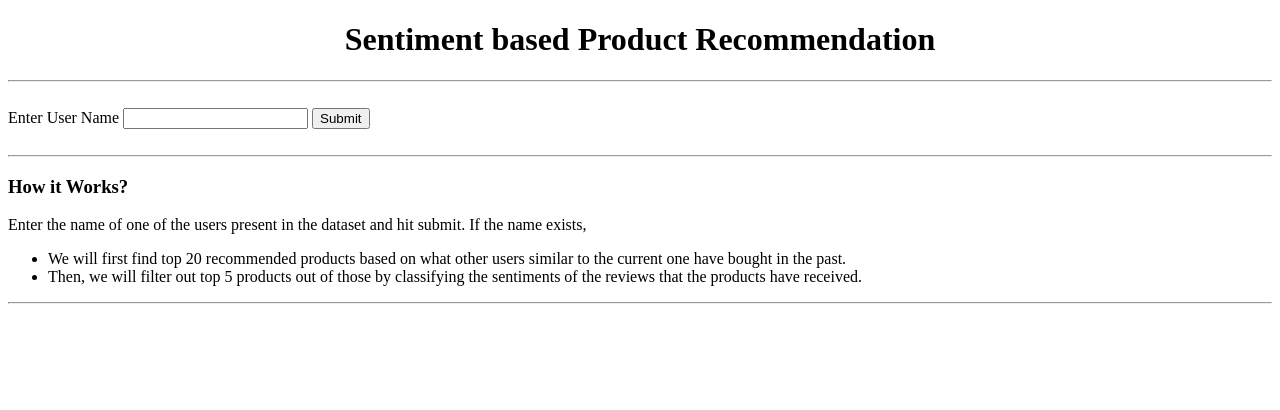
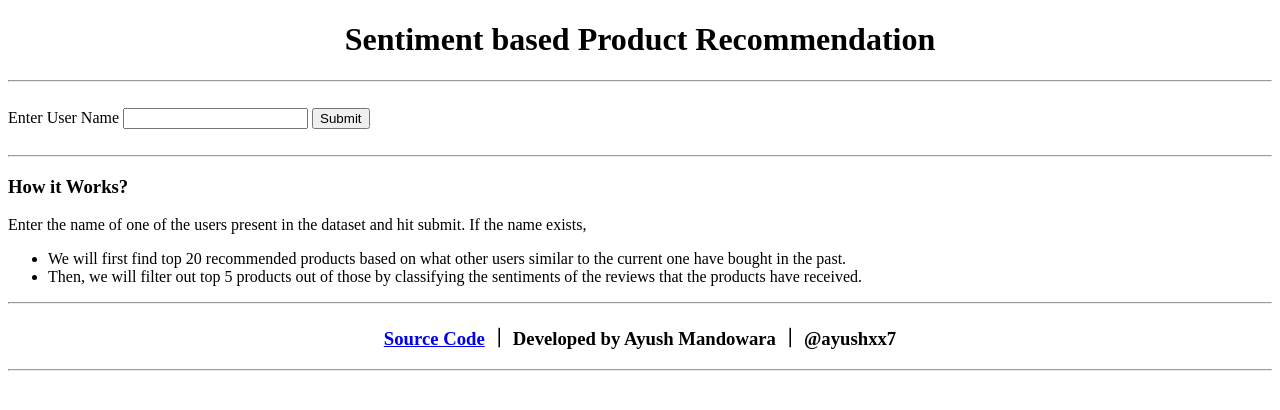
Before and after one commit to ayushxx7/SentimentBasedProductRecommendationSystem, a Flask app: page / in a window 1280 px wide. Shown: the top 410 px of the page. Run offline with Flask 2, Linux system fonts and the light colour scheme; parts of the project's set-up code (start-up, migrations or seed data) failed here and were passed over.

Commit message:
feat: source code link added

```diff
--- a/templates/index.html
+++ b/templates/index.html
@@ -49,5 +49,13 @@
   </ul>
   <hr>
 
+  <footer>
+    <h3 style="text-align:center">
+      <a href="https://github.com/ayushxx7/SentimentBasedProductRecommendationSystem">Source Code</a>
+      &#65372; Developed by Ayush Mandowara &#65372; @ayushxx7
+    </h3>
+    <hr>
+  </footer>
+
 </body>
 </html>
```
Also changed, not shown: product-recommendation.png.
